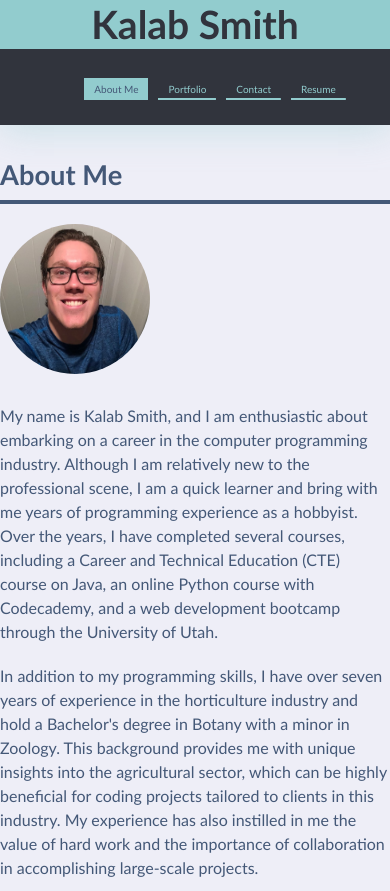
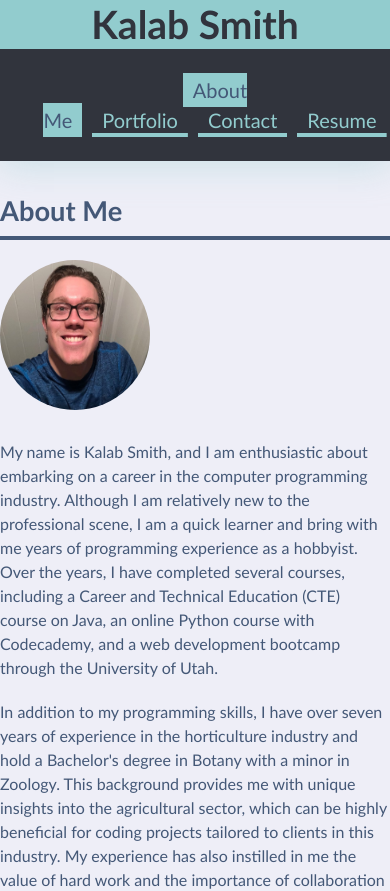
Before and after one commit to K-Lab-Code/My_Portfolio, a React (Vite) app: page / in a window 390 px wide. Shown: the top 891 px of the page. Built offline with nearby package versions, Linux system fonts and the light colour scheme.

Commit message:
Update App.css

```diff
--- a/src/App.css
+++ b/src/App.css
@@ -240,7 +240,6 @@ main {
 }
 
 /* portfolio project images */
-/* TODO: Add portfolio project images here using background images*/
 .My-Weather-App {
   background-image: url("../images/Weather.png");
 }
@@ -352,7 +351,7 @@ textarea {
       flex-basis: 100%;;
   }
   nav.navbar a{
-    font-size: 10px;
+    font-size: 20px;
   }
 
   }
```
